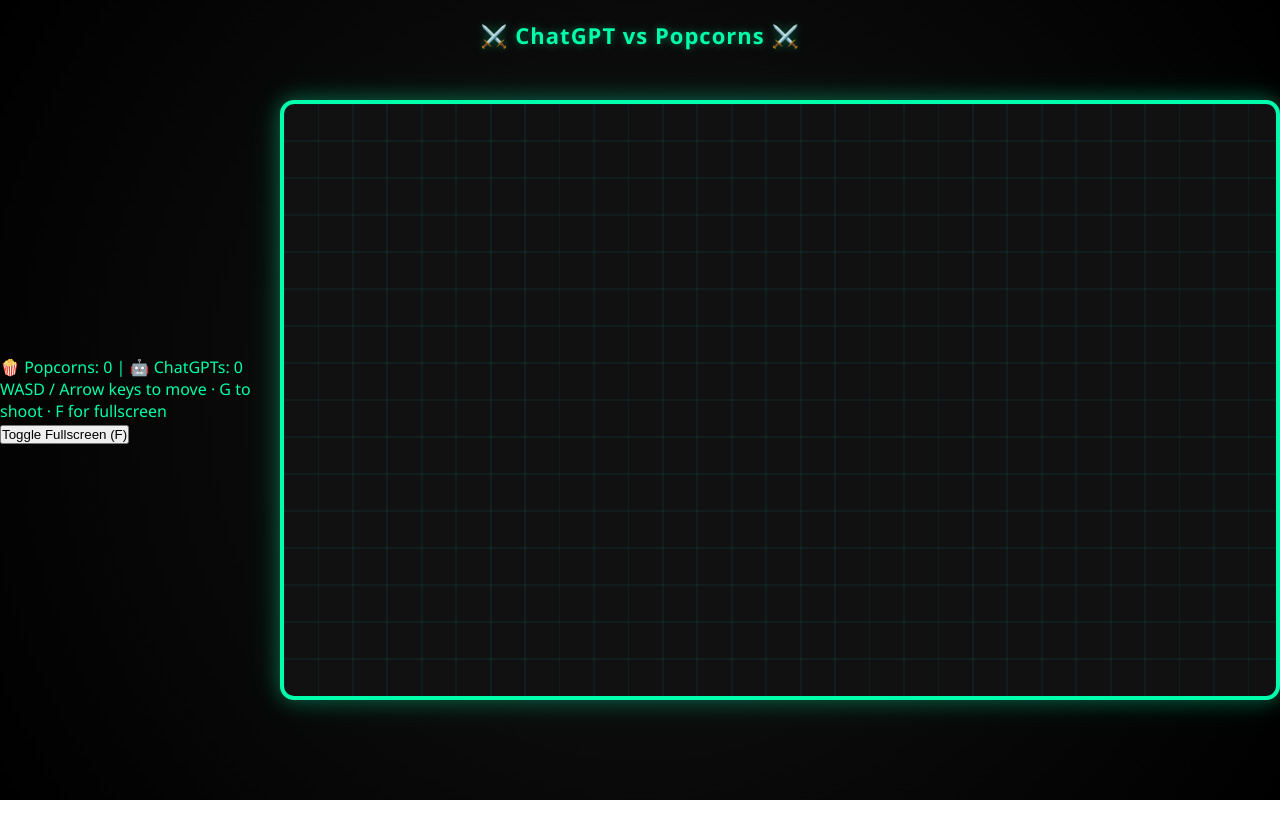
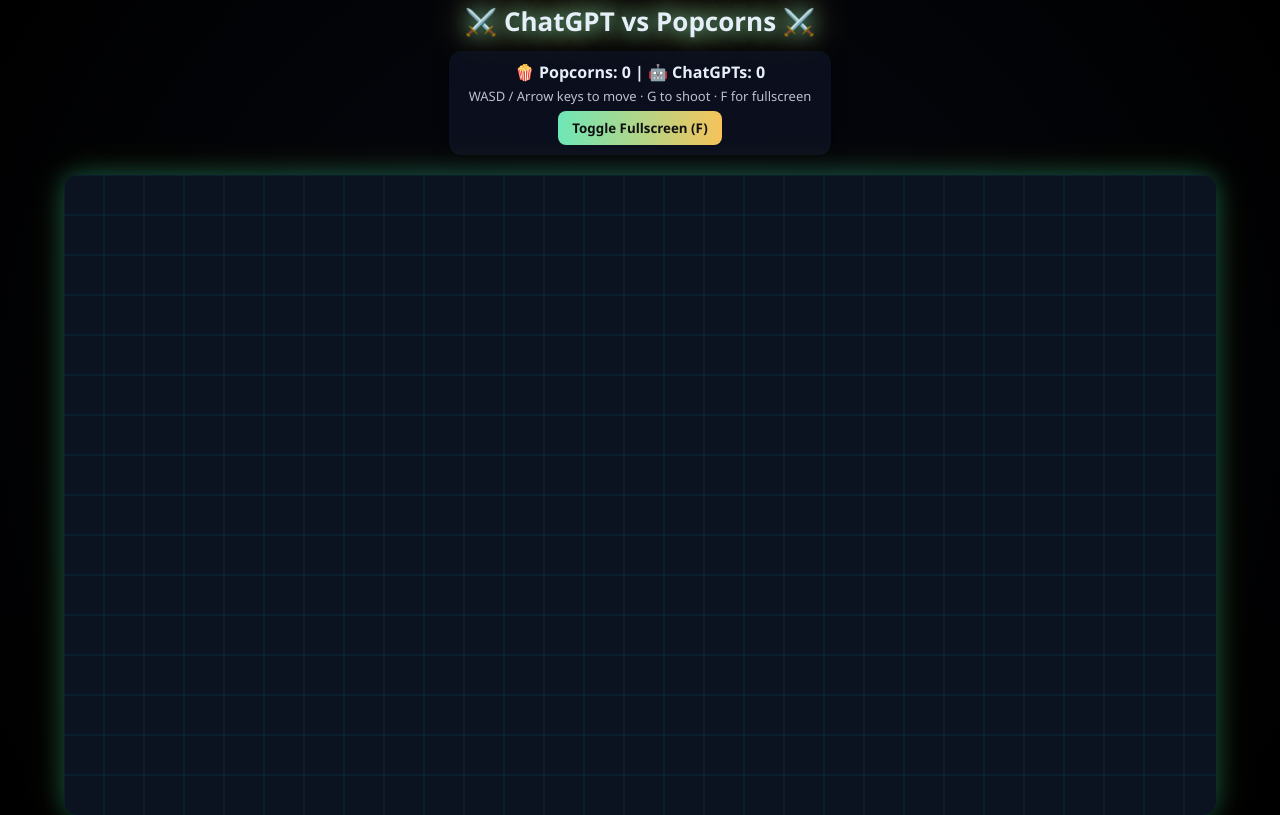
Before and after one commit to AdiBot-max/GPTs-vs-popcorns, a website: page index.html in a window 1280 px wide. Drawn offline with nearby package versions, Linux system fonts and the light colour scheme; no server answers.

Commit message:
Update style.css

```diff
--- a/style.css
+++ b/style.css
@@ -1,42 +1,73 @@
-/* Reset and base layout */
+:root {
+  --bg: radial-gradient(circle at center, #070a14 0%, #000 100%);
+  --panel: #0d1222cc;
+  --glow1: #6ee7b7;
+  --glow2: #f6c35a;
+  --text: #e6eef8;
+}
+
 * {
-  margin: 0;
-  padding: 0;
   box-sizing: border-box;
+  font-family: "Segoe UI", system-ui, sans-serif;
+  user-select: none;
 }
 
 body {
+  margin: 0;
   height: 100vh;
-  width: 100vw;
-  background: radial-gradient(circle at center, #141414 0%, #000 100%);
+  background: var(--bg);
+  color: var(--text);
   display: flex;
+  flex-direction: column;
   align-items: center;
   justify-content: center;
-  font-family: 'Segoe UI', sans-serif;
-  overflow: hidden;
-  color: #00ffaa;
 }
 
-/* Game canvas */
-canvas {
-  width: 1000px;
-  height: 600px;
-  background: #111;
-  border: 4px solid #00ffaa;
-  border-radius: 14px;
-  box-shadow: 0 0 20px #00ffaa55, 0 0 40px #00ffaa22;
-  image-rendering: pixelated;
-  display: block;
+#title {
+  font-size: 26px;
+  color: var(--text);
+  text-shadow: 0 0 20px var(--glow1), 0 0 40px var(--glow2);
+  margin-bottom: 12px;
 }
 
-/* Optional title overlay (you can add an element if needed) */
-#title {
-  position: absolute;
-  top: 20px;
+#ui {
   text-align: center;
-  font-size: 22px;
-  letter-spacing: 1px;
-  width: 100%;
-  color: #00ffaa;
-  text-shadow: 0 0 10px #00ffaa66;
+  background: var(--panel);
+  padding: 10px 20px;
+  border-radius: 12px;
+  box-shadow: 0 0 15px #0008;
+  margin-bottom: 10px;
 }
+
+#scoreboard {
+  font-size: 16px;
+  font-weight: bold;
+  margin-bottom: 4px;
+}
+
+#hint {
+  font-size: 13px;
+  opacity: 0.8;
+}
+
+#fullscreenBtn {
+  margin-top: 6px;
+  padding: 8px 14px;
+  border: 0;
+  border-radius: 8px;
+  background: linear-gradient(90deg, var(--glow1), var(--glow2));
+  color: #111;
+  font-weight: bold;
+  cursor: pointer;
+  transition: 0.25s;
+}
+#fullscreenBtn:hover {
+  transform: scale(1.05);
+}
+
+canvas {
+  border-radius: 14px;
+  background: #0b1220;
+  box-shadow: 0 0 25px #0ff4, 0 0 40px #ff02;
+  margin-top: 10px;
+}
```
